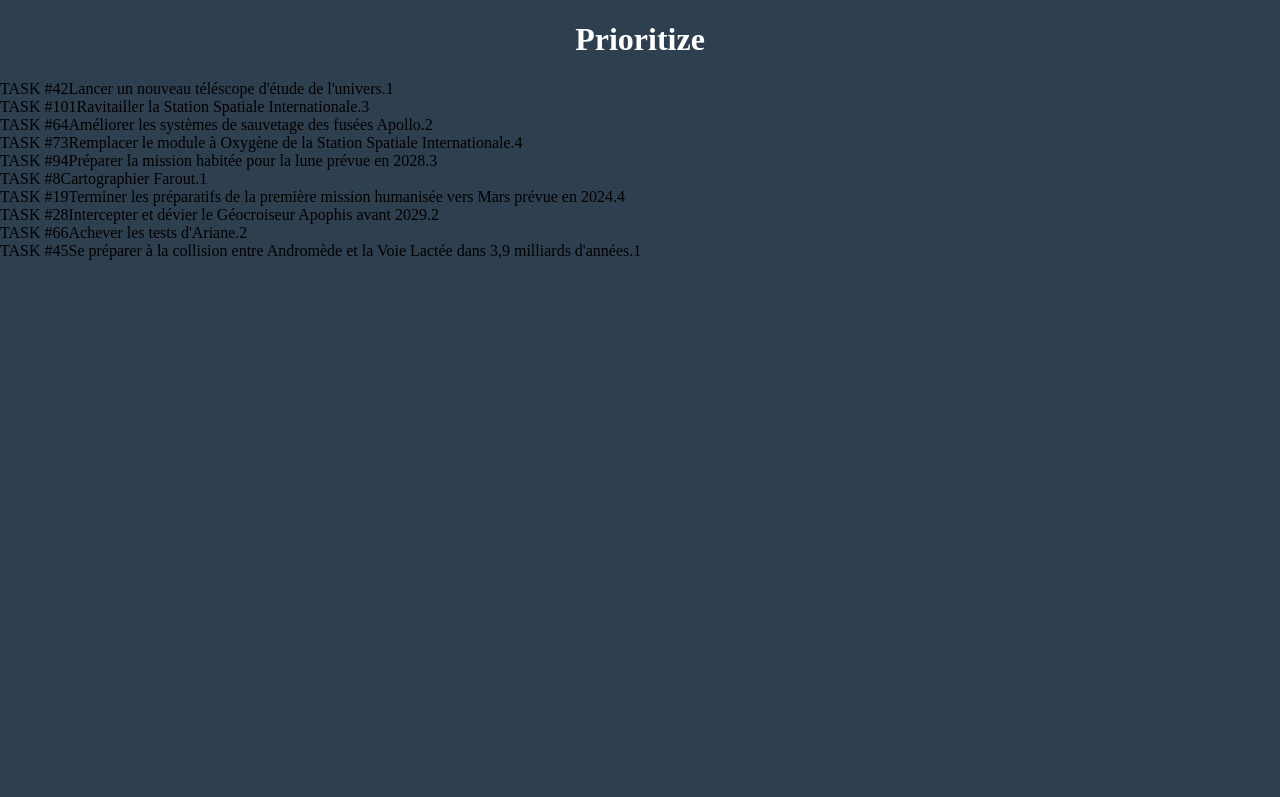
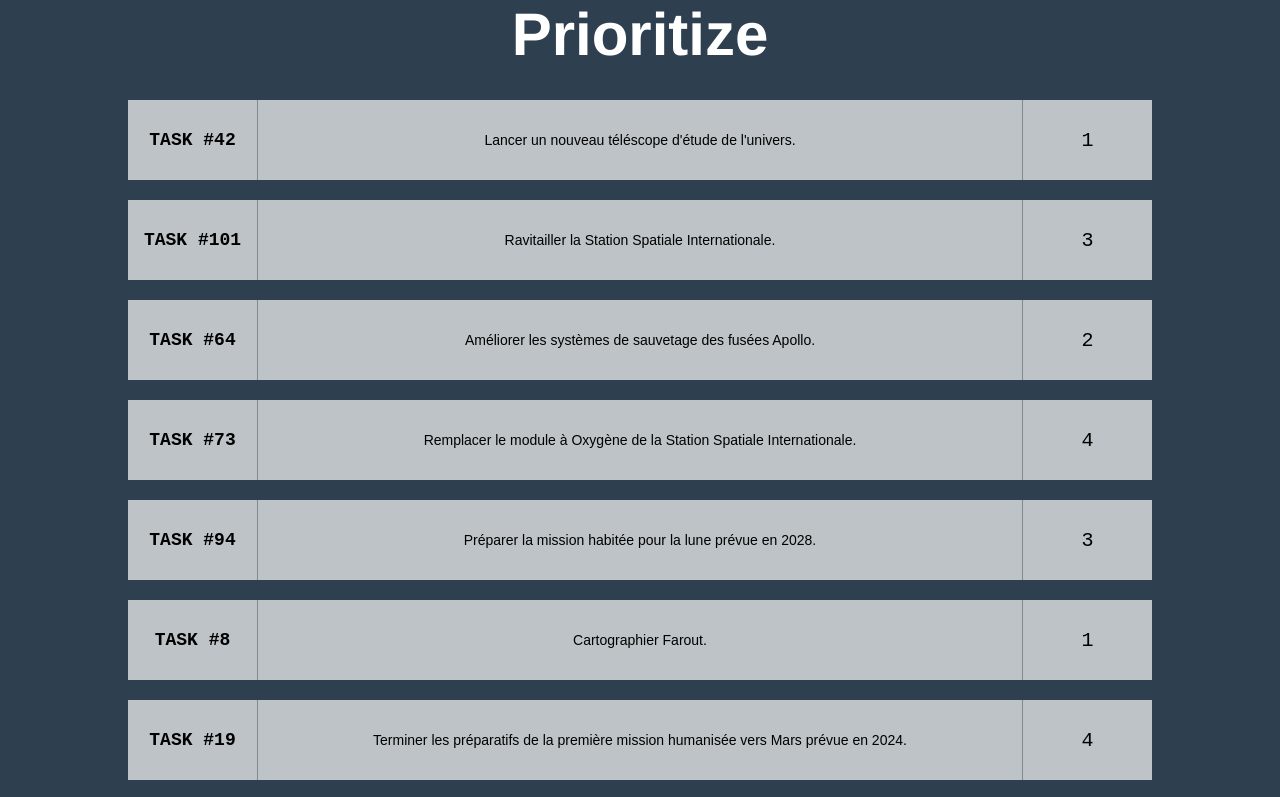
Before and after one commit to saidaZgl/prioritize, a plain HTML site: page index.html in a window 1280 px wide. Shown: the top 797 px of the page. Drawn offline with Linux system fonts and the light colour scheme.

Commit message:
mise en place du style css

```diff
--- a/style.css
+++ b/style.css
@@ -4,30 +4,65 @@ body {
     padding: 0;
 }
 
+#header {
+    height: 10vh;
+    text-align: center;
+}
+
 h1 {
+    margin: 0;
+    padding: 0;
     color: #fff;
-    text-align: center;
+    font-size: 60px;
+    font-family: Helvetica;
+}
+
+#container {
+    min-height: 90vh;
 }
 
 .row {
     display: flex;
     flex-direction: row;
+    height: 80px;
+    min-width: 432px;
+    background-color: #bdc3c7;
+    margin-left: 10%;
+    margin-right: 10%;
+    margin-top: 20px;
+    margin-bottom: 20px;
+    text-align: center;
 }
 
 .task {
     display: flex;
     align-items: center;
     justify-content: center;
+    width: 12%;
+    padding: 5px;
+    border-right: 1px solid #7f8c8d;
+    font-size: 18px;
+    font-family: monospace;
+    font-weight: bold;
 }
 
-.desciption {
+.description {
     display: flex;
     align-items: center;
     justify-content: center;
+    width: 76%;
+    padding: 5px;
+    font-size: 14px;
+    font-family: sans-serif;
 }
 
 .criticality {
     display: flex;
     align-items: center;
     justify-content: center;
+    width: 12%;
+    padding: 5px;
+    border-left: 1px solid #7f8c8d;
+    font-size: 20px;
+    font-family: monospace;
 }
```
